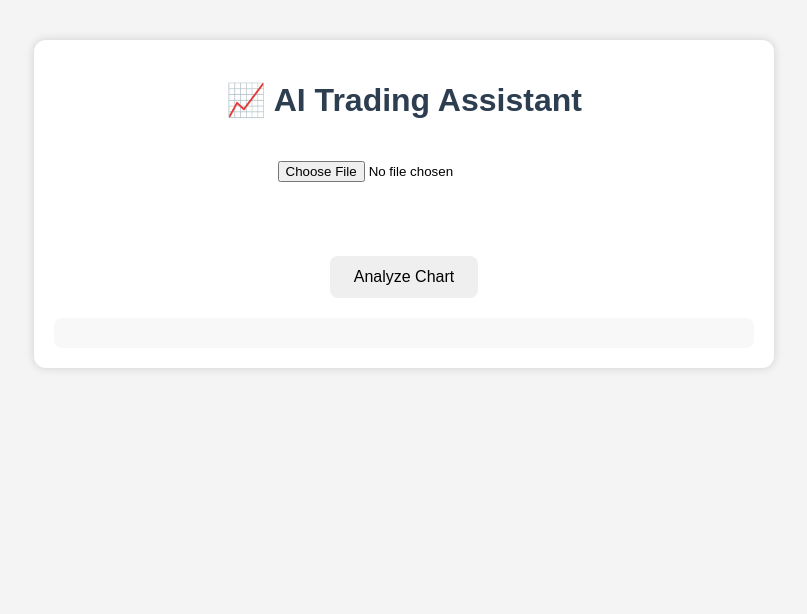
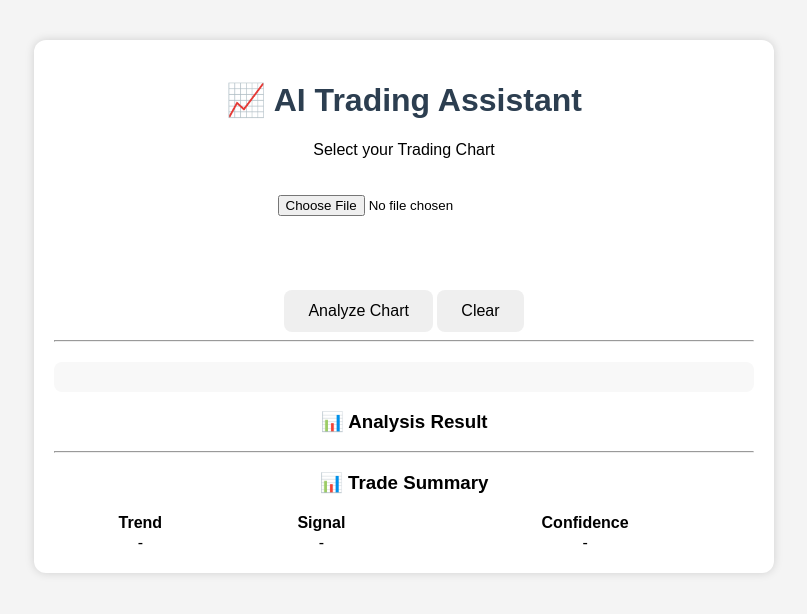
Before and after one commit to Kiranchintala-ai/kiran, a plain HTML site: page index.htm in a window 1280 px wide. Shown: the whole page, without its empty margins (236-1043 px from the left). Drawn offline with Linux system fonts and the light colour scheme.

Commit message:
Update index.htm

```diff
--- a/index.htm
+++ b/index.htm
@@ -12,17 +12,47 @@
 
     <h1>📈 AI Trading Assistant</h1>
 
+    <p>Select your Trading Chart</p>
+
     <input type="file" id="imageUpload" accept="image/*">
 
     <br><br>
 
-    <img id="preview" style="display:none; max-width:100%; border-radius:10px;">
+    <img id="preview" style="display:none;max-width:100%;border-radius:10px;">
 
     <br><br>
 
     <button onclick="analyzeChart()">Analyze Chart</button>
 
+    <button onclick="clearResult()">Clear</button>
+
+    <hr>
+
     <div id="result"></div>
+
+    <h3>📊 Analysis Result</h3>
+
+    <div id="signal"></div>
+    <div id="entry"></div>
+    <div id="stoploss"></div>
+    <div id="target"></div>
+    <hr>
+
+<h3>📊 Trade Summary</h3>
+
+<table style="width:100%;border-collapse:collapse;">
+<tr>
+    <th>Trend</th>
+    <th>Signal</th>
+    <th>Confidence</th>
+</tr>
+
+<tr>
+    <td id="trendCell">-</td>
+    <td id="signalCell">-</td>
+    <td id="confidenceCell">-</td>
+</tr>
+</table>
 
 </div>
 
```
